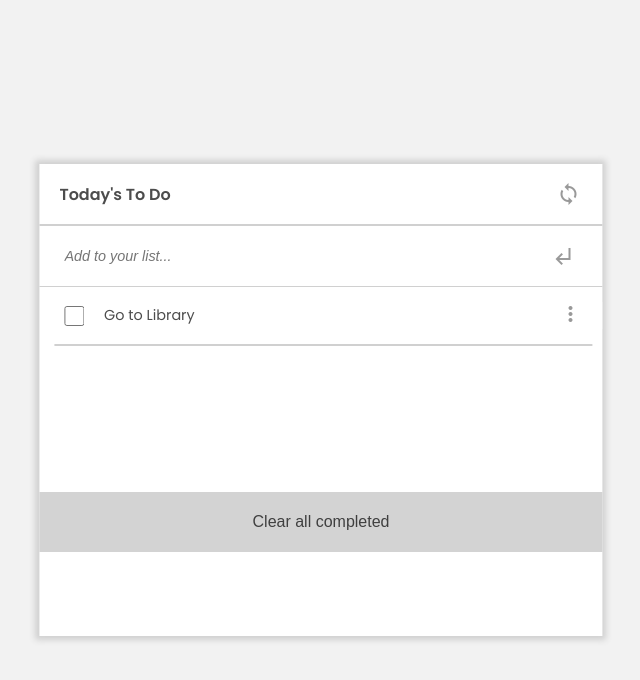
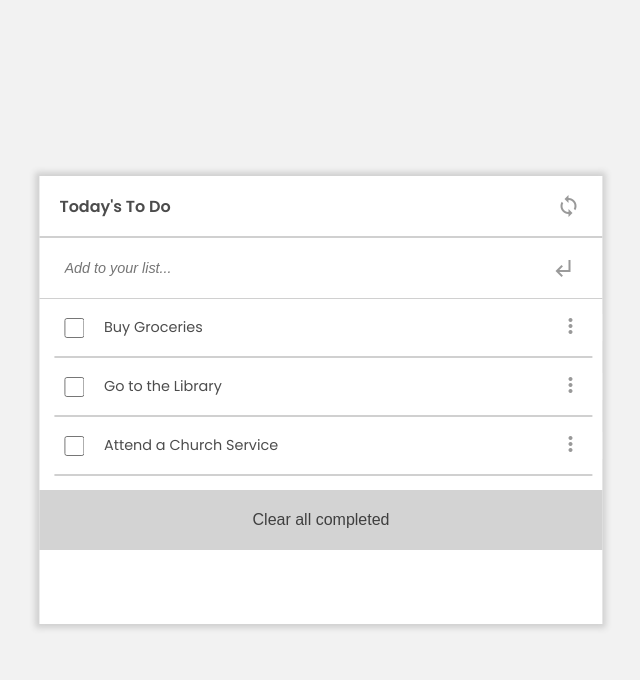
Before and after one commit to kennedyowusu/to-do-application, a website built with webpack: page src/index.html in a window 1280 px wide. Shown: the whole page, without its empty margins (319-959 px from the left). Built offline with nearby package versions, Linux system fonts and the light colour scheme.

Commit message:
pass data to the UI from the js file

```diff
--- a/src/index.html
+++ b/src/index.html
@@ -30,21 +30,6 @@
   </form>
 
   <ul class="todo-list">
-   <li class="todo-item">
-
-    <div class="box-list-more">
-     <input type="checkbox" name="todo" class="todo-checkbox" id="todoCheckbox">
-     <p class="todo-description">Go to Library</p>
-
-     <button class="more_vert">
-      <span class="material-icons">
-       more_vert
-      </span>
-     </button>
-    </div>
-
-   </li>
-     <hr class="divider">
   </ul>
 
   <div class="bottom-section">
--- a/src/index.js
+++ b/src/index.js
@@ -1,12 +1,47 @@
+/* eslint-disable no-unused-vars */
 import _ from 'lodash';
 import './style.css';
 
-function component() {
-  const element = document.createElement('div');
-  element.innerHTML = _.join([], ' ');
-  element.classList.add('hello');
+const uiData = [
+  {
+    description: 'Buy Groceries',
+    completed: false,
+    index: 1,
+  },
 
-  return element;
-}
+  {
+    description: 'Go to the Library',
+    completed: true,
+    index: 2,
+  },
 
-document.body.appendChild(component());
+  {
+    description: 'Attend a Church Service',
+    completed: true,
+    index: 4,
+  },
+];
+
+const renderUIData = uiData.forEach((item) => {
+  const { description, completed, index } = item;
+
+  const dataPlaceHolder = `
+    <li class="todo-item" id=${index} item=${completed} >
+      <div class="box-list-more">
+        <input type="checkbox" name="todo" class="todo-checkbox" id="todoCheckbox">
+        <p class="todo-description">${description}</p>
+        <button class="more_vert">
+        <span class="material-icons">
+        more_vert
+        </span>
+      </button>
+
+    </div>
+
+  </li>
+  <hr class="divider" />
+  `;
+  document.querySelector('.todo-list').innerHTML += dataPlaceHolder;
+});
+
+window.onload = renderUIData;
--- a/src/style.css
+++ b/src/style.css
@@ -73,7 +73,7 @@ h3 {
 
 .main-container {
   width: 44vw;
-  height: 59vh;
+  height: 56vh;
   position: absolute;
   left: 50%;
   top: 50%;
@@ -222,7 +222,7 @@ input[type="text"]:focus {
 .bottom-section {
   height: 10%;
   padding: 30px 20px;
-  margin-top: 26%;
+  margin-top: 2.5%;
   background: #d3d3d3;
 }
 
```
